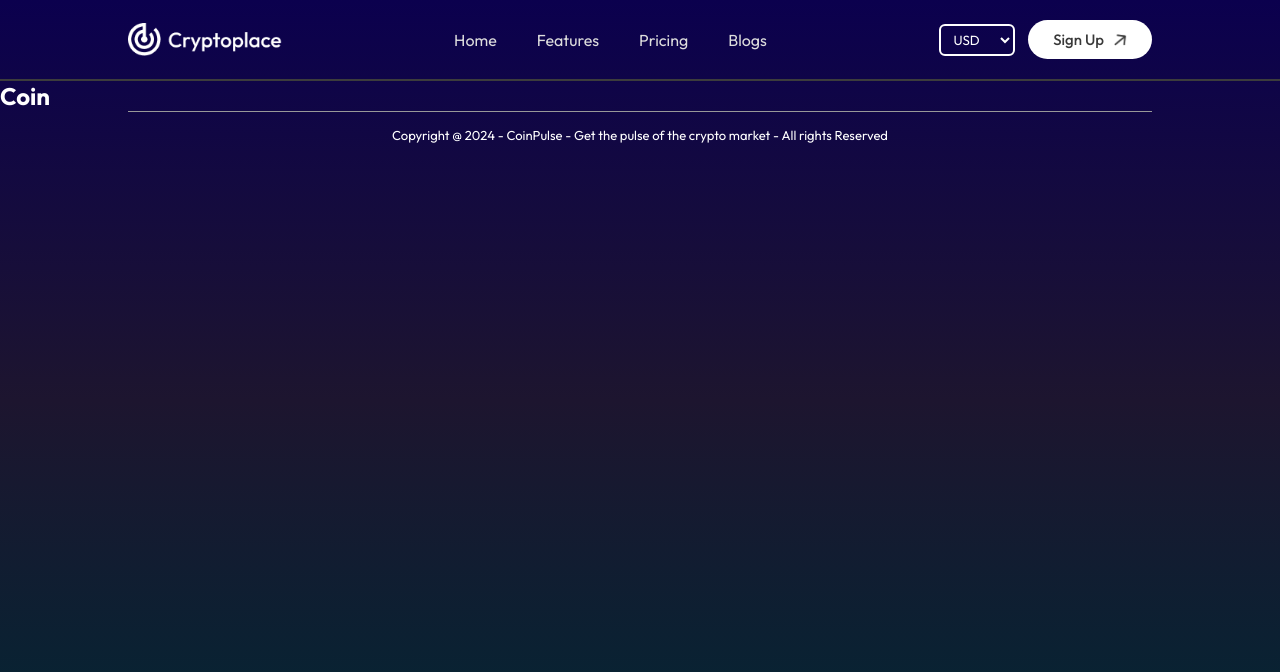
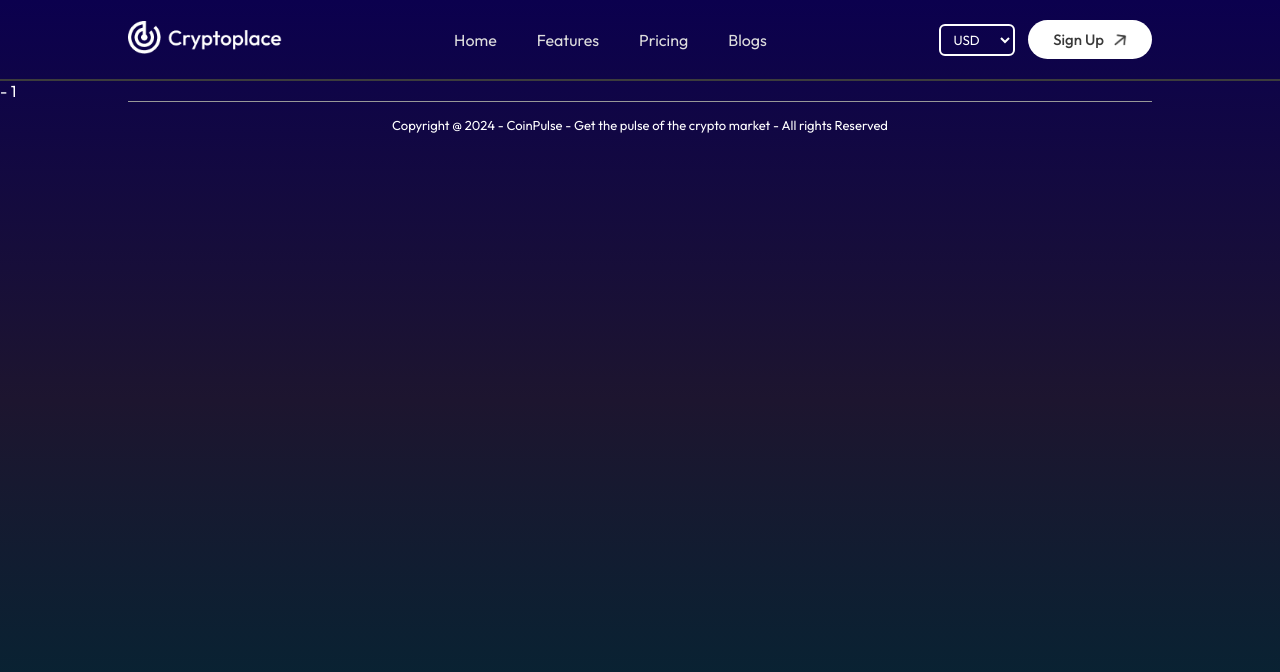
Before and after one commit to mahesh-pagrut/CoinPulse, a React (Vite) app: page /coin/1 in a window 1280 px wide. Shown: the top 672 px of the page. Built offline with nearby package versions, Linux system fonts and the light colour scheme; no server answers; a web font is replaced by a local one.

Commit message:
setup of coin jsx xomponent and react router dom for each coin page functionality

```diff
--- a/src/components/Navbar/Navbar.jsx
+++ b/src/components/Navbar/Navbar.jsx
@@ -4,7 +4,9 @@
 import logo from "../../assets/logo.png"
 import arrow from "../../assets/arrow_icon.png"
 import { useContext } from 'react'
+import {Link} from 'react-router-dom'
 import { CoinContext } from '../../context/CoinContext'
+
 
 const Navbar = () => {
     const {setCurrency} = useContext(CoinContext)
@@ -33,9 +35,13 @@
 
   return (
     <div className='navbar'>
-        <img src={logo}  alt='logo-on-navbar' className='logo'/>
+        <Link to={'/'}>
+            <img src={logo}  alt='logo-on-navbar' className='logo'/>
+        </Link>
         <ul>
-            <li>Home</li>
+            <Link to={'/'}>
+                <li>Home</li>
+            </Link>
             <li>Features</li>
             <li>Pricing</li>
             <li>Blogs</li>
--- a/src/pages/Coin/Coin.jsx
+++ b/src/pages/Coin/Coin.jsx
@@ -1,10 +1,14 @@
 import React from 'react'
 import './Coin.css'
+import { useParams } from 'react-router-dom'
 
 const Coin = () => {
+
+    const {coinId} = useParams();
+
   return (
     <div>
-        <h2>Coin</h2>
+        <p>- {coinId}</p>
     </div>
   )
 }
```
